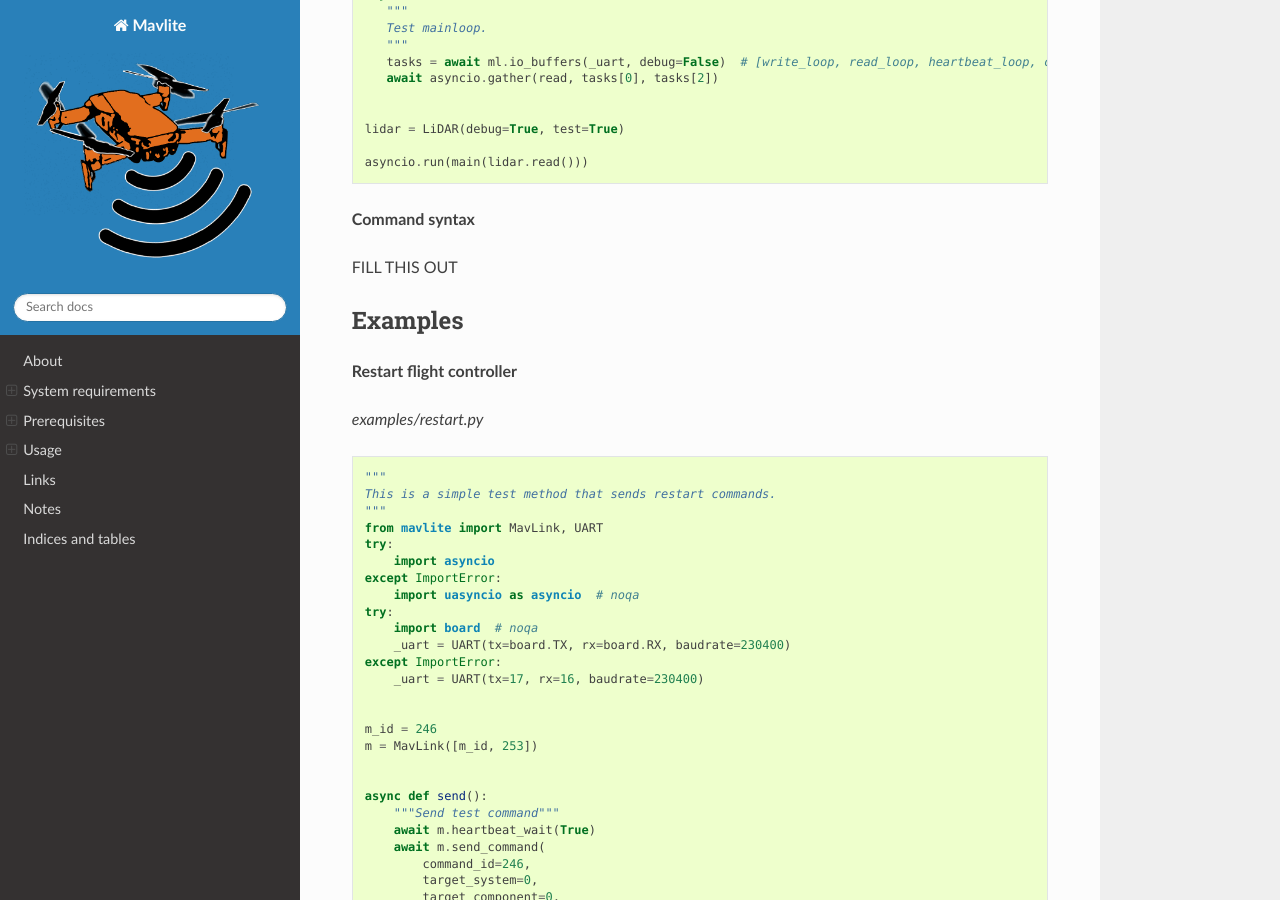
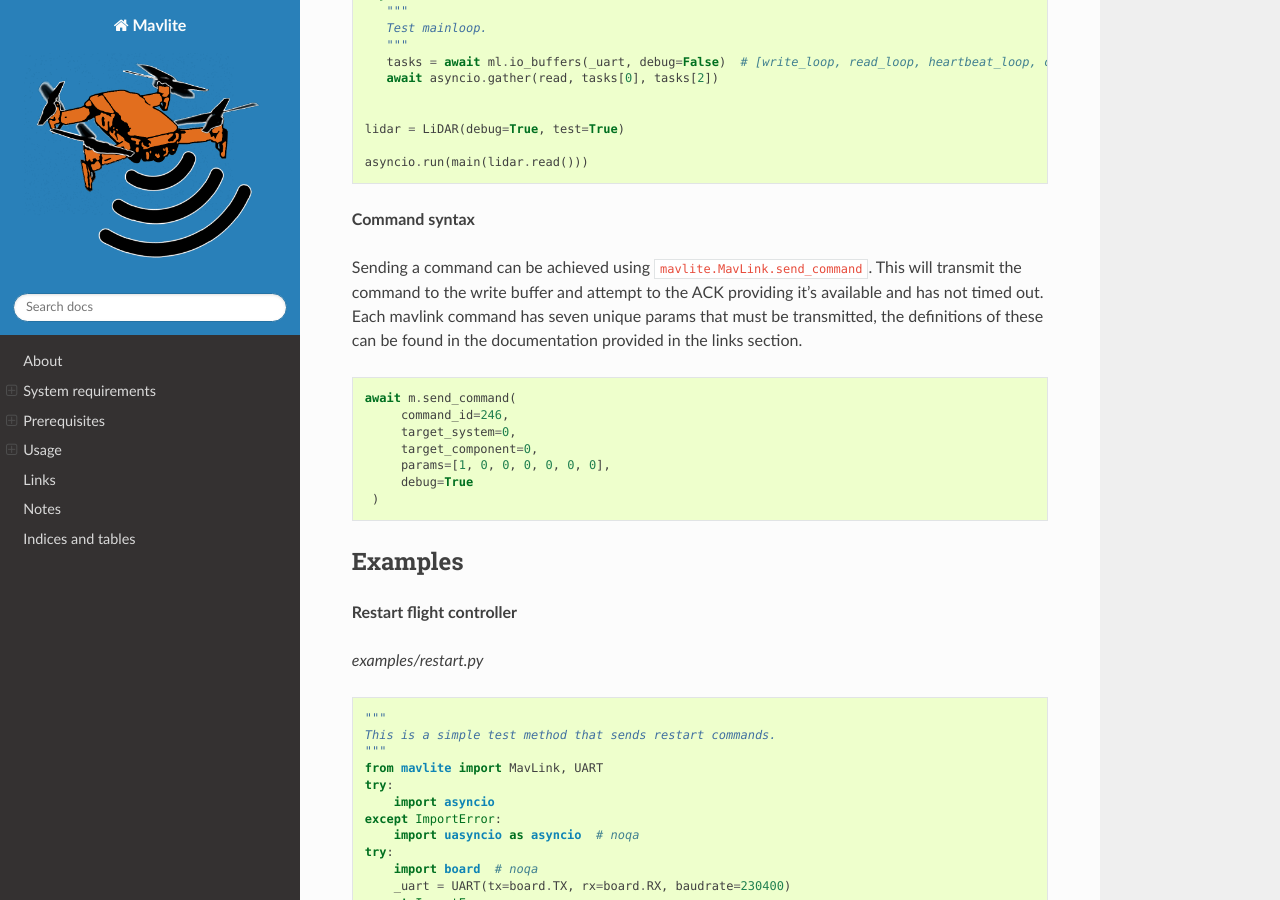
Before and after one commit to manbehindthemadness/Mavlite, a Sphinx documentation site: the page built from docs/index.rst, in a window 1280 px wide and 900 px high, scrolled down 3150 px. Built offline with Sphinx 7.4.7 and the Read the Docs theme 2.0.0, drawn with Linux system fonts in a browser that asks for light colours; some of the changed text lies outside the part shown.

Commit message:
Finished basic documentation.

```diff
--- a/docs/index.rst
+++ b/docs/index.rst
@@ -153,7 +153,19 @@ that can be fed directly into tasks:
 
 **Command syntax**
 
-FILL THIS OUT
+Sending a command can be achieved using ``mavlite.MavLink.send_command``. This will transmit the command to the write buffer and attempt to the ACK providing
+it's available and has not timed out. Each mavlink command has seven unique params that must be transmitted, the definitions of these can be found in the documentation
+provided in the links section.
+
+.. code-block:: python
+
+      await m.send_command(
+           command_id=246,
+           target_system=0,
+           target_component=0,
+           params=[1, 0, 0, 0, 0, 0, 0],
+           debug=True
+       )
 
 Examples
 --------
@@ -519,12 +531,13 @@ Notes
 
 **Known issues**
 
-FILL THIS OUT
+* Read loop needs serious optimization.
+* A request-command/receive method has not yet been implemented.
 
 **Future plans**
 
-FILL THIS OUT
-
+* Optimize read performance.
+* Accelerate code using C-extensions where possible.
 
 Indices and tables
 ==================
```
Also changed, not shown: 7 other files.
